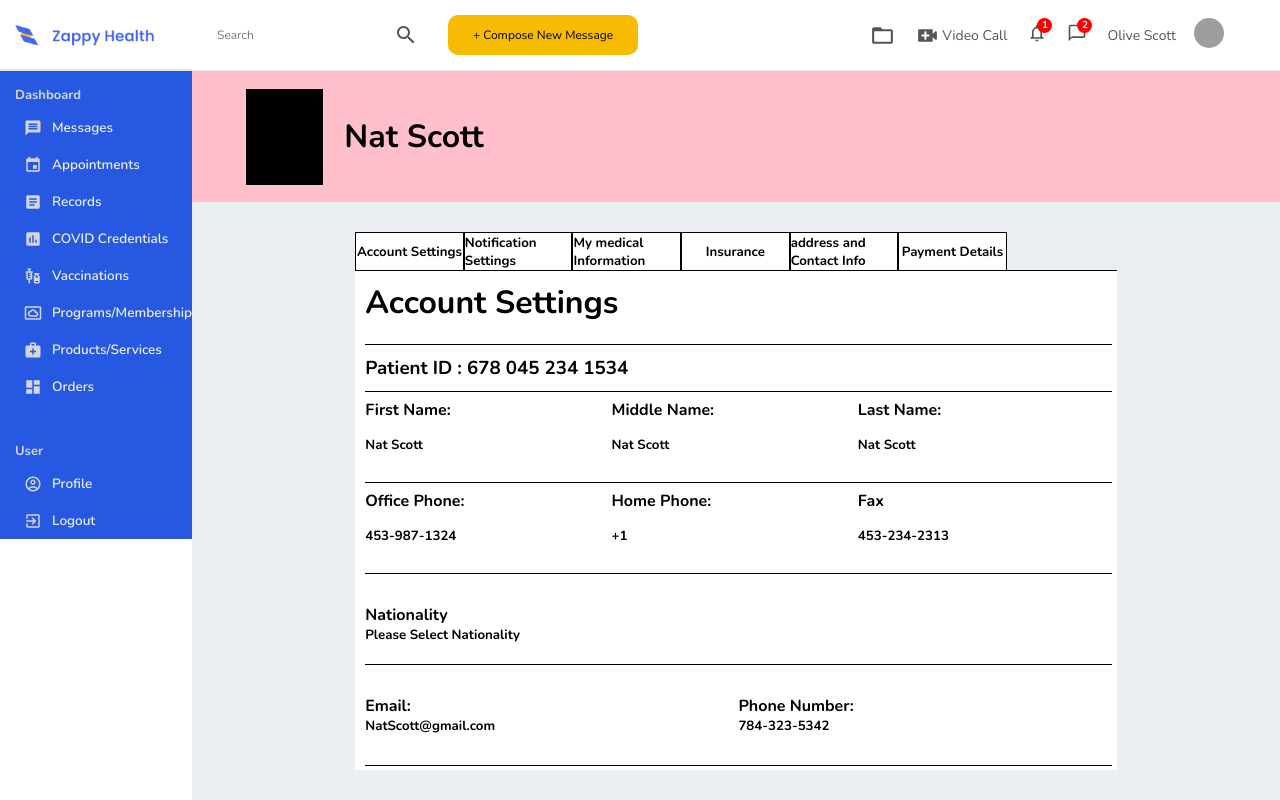
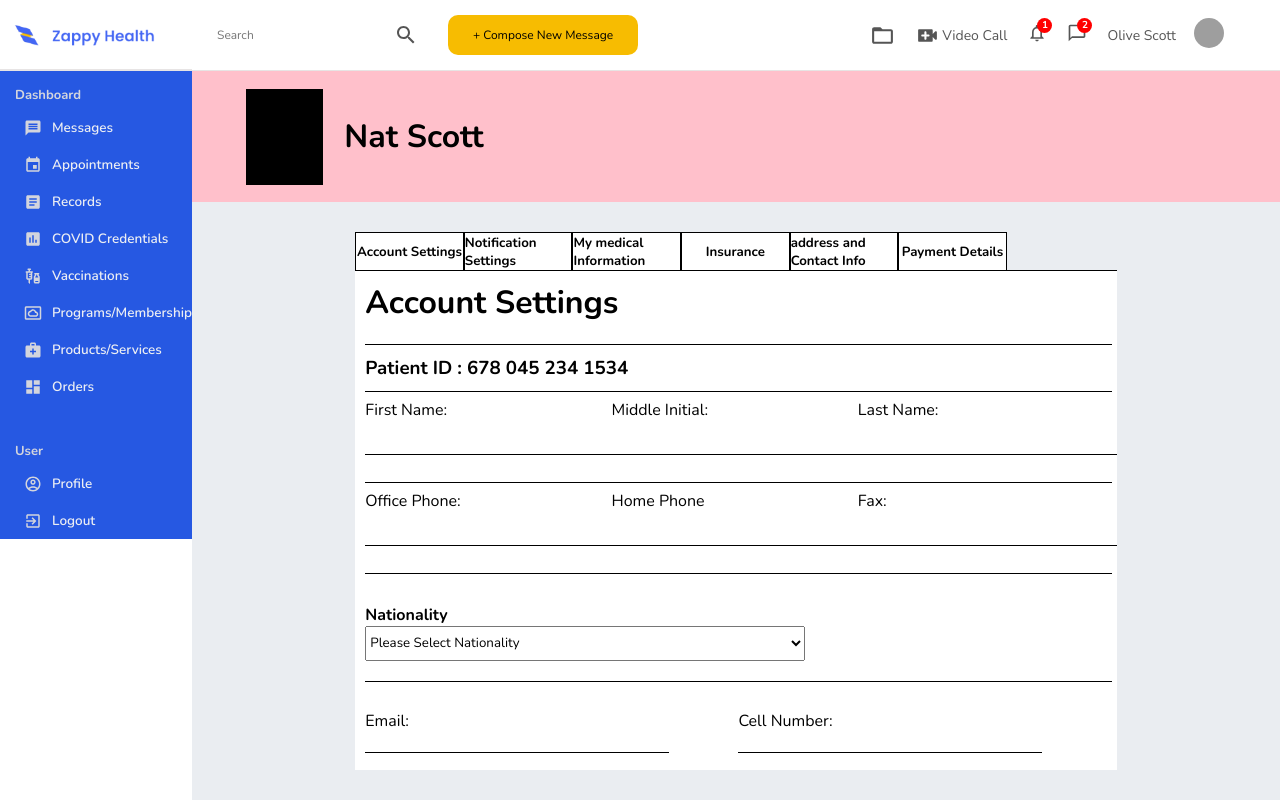
Before and after one commit to nascott94/telahealth-portal, a React (Create React App) app: page /profile in a window 1280 px wide. Built offline with nearby package versions, Linux system fonts and the light colour scheme; grey boxes are pictures that could not be loaded.

Commit message:
finished insurance

```diff
--- a/src/components/profilepage/AccountSettings.js
+++ b/src/components/profilepage/AccountSettings.js
@@ -56,6 +56,15 @@ const NamePhoneLeft = styled.div`
   flex-direction: column;
   justify-content: space-around;
   margin-bottom: 20px;
+
+  .textInput {
+    height: 18px;
+    width: 300px;
+    border-top: none;
+    border-left: none;
+    border-right: none;
+    border-bottom: 1px solid black;
+  }
 `;
 
 const NamePhoneMiddle = styled.div`
@@ -65,6 +74,15 @@ const NamePhoneMiddle = styled.div`
   flex-direction: column;
   justify-content: space-around;
   margin-bottom: 20px;
+
+  .textInput {
+    height: 18px;
+    width: 300px;
+    border-top: none;
+    border-left: none;
+    border-right: none;
+    border-bottom: 1px solid black;
+  }
 `;
 
 const NamePhoneRight = styled.div`
@@ -74,6 +92,15 @@ const NamePhoneRight = styled.div`
   flex-direction: column;
   justify-content: space-around;
   margin-bottom: 20px;
+
+  .textInput {
+    height: 18px;
+    width: 300px;
+    border-top: none;
+    border-left: none;
+    border-right: none;
+    border-bottom: 1px solid black;
+  }
 `;
 
 const NationalityContainer = styled.div`
@@ -85,6 +112,11 @@ const NationalityContainer = styled.div`
   border-bottom: 1px solid black;
   padding-top: 10px;
   padding-bottom: 20px;
+
+  .folder {
+    height: 35px;
+    width: 440px;
+  }
 `;
 
 const EmailContainer = styled.div`
@@ -101,6 +133,15 @@ const EmailLeft = styled.div`
   display: flex;
   flex-direction: column;
   justify-content: center;
+
+  .textInput {
+    height: 18px;
+    width: 300px;
+    border-top: none;
+    border-left: none;
+    border-right: none;
+    border-bottom: 1px solid black;
+  }
 `;
 
 const EmailRight = styled.div`
@@ -109,6 +150,15 @@ const EmailRight = styled.div`
   display: flex;
   flex-direction: column;
   justify-content: center;
+
+  .textInput {
+    height: 18px;
+    width: 300px;
+    border-top: none;
+    border-left: none;
+    border-right: none;
+    border-bottom: 1px solid black;
+  }
 `;
 
 const LogInContainer = styled.div`
@@ -120,6 +170,15 @@ const LogInContainer = styled.div`
   border-bottom: 1px solid black;
   padding-top: 20px;
   padding-bottom: 20px;
+
+  .textInput {
+    height: 18px;
+    width: 300px;
+    border-top: none;
+    border-left: none;
+    border-right: none;
+    border-bottom: 1px solid black;
+  }
 `;
 
 const CountryContainer = styled.div`
@@ -436,7 +495,16 @@ const EmergencyContactBottomLeft = styled.div`
   width: 33.3%;
   display: flex;
   flex-direction: column;
-  align-items: center;
+  justify-content: space-around;
+
+  .textInput {
+    height: 18px;
+    width: 300px;
+    border-top: none;
+    border-left: none;
+    border-right: none;
+    border-bottom: 1px solid black;
+  }
 `;
 
 const EmergencyContactBottomMiddle = styled.div`
@@ -444,7 +512,16 @@ const EmergencyContactBottomMiddle = styled.div`
   width: 33.3%;
   display: flex;
   flex-direction: column;
-  align-items: center;
+  justify-content: space-around;
+
+  .textInput {
+    height: 18px;
+    width: 300px;
+    border-top: none;
+    border-left: none;
+    border-right: none;
+    border-bottom: 1px solid black;
+  }
 `;
 
 const EmergencyContactBottomRight = styled.div`
@@ -452,7 +529,18 @@ const EmergencyContactBottomRight = styled.div`
   width: 33.3%;
   display: flex;
   flex-direction: column;
-  align-items: center;
+  justify-content: center;
+  padding-bottom: 108px;
+  padding-top: 30px;
+
+  .textInput {
+    height: 18px;
+    width: 300px;
+    border-top: none;
+    border-left: none;
+    border-right: none;
+    border-bottom: 1px solid black;
+  }
 `;
 
 const EmergancyContactBox = styled.div`
@@ -501,49 +589,83 @@ const AccountSettings = () => {
         </PatientIDContainer>
         <NameContainer>
           <NamePhoneLeft>
-            <h4>First Name:</h4>
-            <h5>Nat Scott</h5>
+            <label for="fname">First Name:</label>
+            <input className="textInput" type="text" id="fname" name="fname" />
           </NamePhoneLeft>
           <NamePhoneMiddle>
-            <h4>Middle Name:</h4>
-            <h5>Nat Scott</h5>
+            <label for="mname">Middle Initial:</label>
+            <input className="textInput" type="text" id="mname" name="mname" />
           </NamePhoneMiddle>
           <NamePhoneRight>
-            <h4>Last Name:</h4>
-            <h5>Nat Scott</h5>
+            <label for="lname">Last Name:</label>
+            <input className="textInput" type="text" id="lname" name="lname" />
           </NamePhoneRight>
         </NameContainer>
         <PhoneContainer>
           <NamePhoneLeft>
-            <h4>Office Phone:</h4>
-            <h5>453-987-1324</h5>
+            <label for="opname">Office Phone:</label>
+            <input
+              className="textInput"
+              type="text"
+              id="opname"
+              name="opname"
+            />
           </NamePhoneLeft>
           <NamePhoneMiddle>
-            <h4>Home Phone:</h4>
-            <h5>+1</h5>
+            <label for="hpname">Home Phone</label>
+            <input
+              className="textInput"
+              type="text"
+              id="hpname"
+              name="hpname"
+            />
           </NamePhoneMiddle>
           <NamePhoneRight>
-            <h4>Fax</h4>
-            <h5>453-234-2313</h5>
+            <label for="faxname">Fax:</label>
+            <input
+              className="textInput"
+              type="text"
+              id="faxname"
+              name="faxname"
+            />
           </NamePhoneRight>
         </PhoneContainer>
         <NationalityContainer>
           <h4>Nationality</h4>
-          <h5>Please Select Nationality</h5>
+          <select name="folder" className="folder">
+            <option value="1" selected="selected">
+              Please Select Nationality
+            </option>
+          </select>
         </NationalityContainer>
         <EmailContainer>
           <EmailLeft>
-            <h4>Email:</h4>
-            <h5>NatScott@gmail.com</h5>
+            <label for="emailname">Email:</label>
+            <input
+              className="textInput"
+              type="text"
+              id="emailname"
+              name="emailname"
+            />
           </EmailLeft>
           <EmailRight>
-            <h4>Phone Number:</h4>
-            <h5>784-323-5342</h5>
+            <label for="cellname">Cell Number:</label>
+            <input
+              className="textInput"
+              type="text"
+              id="cellname"
+              name="cellname"
+            />
           </EmailRight>
         </EmailContainer>
         <LogInContainer>
-          <h4>ZAPPY HEALTH Username</h4>
-          <h5>Natfirech</h5>
+          <label for="username">Zappy Health UserName:</label>
+          <input
+            className="textInput"
+            type="text"
+            id="username"
+            name="username"
+          />
         </LogInContainer>
         <CountryContainer>
           <CountryLeft>
@@ -721,15 +843,46 @@ const AccountSettings = () => {
           </EmergencyContactContainerTop>
           <EmergencyContactContainerBottom>
             <EmergencyContactBottomLeft>
-              <EmergancyContactBox>First Name</EmergancyContactBox>
-              <EmergancyContactBox>Home Phone</EmergancyContactBox>
+              <label for="fname">First Name:</label>
+              <input
+                className="textInput"
+                type="text"
+                id="fname"
+                name="fname"
+              />
+              <label for="hphonename">Home Phone:</label>
+              <input
+                className="textInput"
+                type="text"
+                id="hphonename"
+                name="hphonename"
+              />
             </EmergencyContactBottomLeft>
             <EmergencyContactBottomMiddle>
-              <EmergancyContactBox>Last Name</EmergancyContactBox>
-              <EmergancyContactBox>Cell Phone</EmergancyContactBox>
+              <label for="lname">Last Name:</label>
+              <input
+                className="textInput"
+                type="text"
+                id="lname"
+                name="lname"
+              />
+              <label for="cpname">Cell Phone:</label>
+              <input
+                className="textInput"
+                type="text"
+                id="cpname"
+                name="cpname"
+              />
             </EmergencyContactBottomMiddle>
             <EmergencyContactBottomRight>
-              <EmergancyContactBox>Email</EmergancyContactBox>
+              <label for="emailname">Email:</label>
+              <br></br>
+              <input
+                className="textInput"
+                type="text"
+                id="emailname"
+                name="emailname"
+              />
             </EmergencyContactBottomRight>
           </EmergencyContactContainerBottom>
         </EmergencyContactContainer>
--- a/src/components/profilepage/Insurance.js
+++ b/src/components/profilepage/Insurance.js
@@ -7,7 +7,8 @@ const Container = styled.div`
   display: flex;
   flex-direction: column;
   align-items: center;
-  background-color: orange;
+  background-color: white;
+  border-top: 1px solid black;
 `;
 
 const NavBarContainer = styled.div`
@@ -15,23 +16,28 @@ const NavBarContainer = styled.div`
   width: 98%;
   display: flex;
   margin-top: 11px;
+  border-bottom: 1px solid black;
 `;
 
 const NavBarBoxes = styled.div`
   height: 100%;
   width: 18%;
   display: flex;
-  justify-content: center;
   align-items: center;
-  background-color: purple;
+  background-color: white;
 `;
 
 const PatientNameContainer = styled.div`
-  height: 100px;
+  height: 75px;
   width: 98%;
   display: flex;
   flex-direction: column;
   margin-top: 5px;
+
+  .folder {
+    height: 30px;
+    width: 440px;
+  }
 `;
 
 const DropDownBox = styled.div`
@@ -64,10 +70,11 @@ const PatientInsuranceLeftTop = styled.div`
 `;
 const PatientInsuranceLeftBottom = styled.div`
   height: 50%;
-  width: 100%;
+  width: 60%;
   display: flex;
   align-items: center;
   justify-content: space-between;
+  padding-right: 40%;
 `;
 
 const PatientInsuranceRight = styled.div`
@@ -82,15 +89,50 @@ const PatientInsuranceRight = styled.div`
 const InsuranceTypeContainer = styled.div`
   height: 100px;
   width: 98%;
-  background-color: red;
+  background-color: white;
   display: flex;
+  flex-direction: column;
+`;
+
+const InsuranceTypeContainerTop = styled.div`
+  height: 50%;
+  width: 90%;
+  display: flex;
+  align-items: center;
   justify-content: space-between;
 `;
 
+const InsuranceTypeContainerBottom = styled.div`
+  height: 50%;
+  width: 100%;
+  display: flex;
+  align-items: center;
+  justify-content: center;
+  background-color: grey;
+`;
+
 const Footer = styled.div`
-  height: 120px;
+  height: 70px;
   width: 98%;
-  background-color: grey;
+  background-color: white;
+  justify-content: space-between;
+  display: flex;
+`;
+
+const FooterLeft = styled.div`
+  height: 100%;
+  width: 50%;
+  display: flex;
+  align-items: center;
+`;
+
+const FooterRight = styled.div`
+  height: 100%;
+  width: 10%;
+  display: flex;
+  align-items: center;
+  justify-content: space-between;
+  padding-right: 20px;
 `;
 
 const Insurance = () => {
@@ -98,14 +140,18 @@ const Insurance = () => {
     <>
       <Container>
         <NavBarContainer>
-          <NavBarBoxes>One</NavBarBoxes>
-          <NavBarBoxes>Two</NavBarBoxes>
-          <NavBarBoxes>Three</NavBarBoxes>
-          <NavBarBoxes>Four</NavBarBoxes>
+          <NavBarBoxes>Medical Insurance</NavBarBoxes>
+          <NavBarBoxes>Pharamcy Insurance</NavBarBoxes>
+          <NavBarBoxes>Vision Insurance</NavBarBoxes>
+          <NavBarBoxes>Dental Insurance</NavBarBoxes>
         </NavBarContainer>
         <PatientNameContainer>
-          <h4>Patient Name</h4>
-          <DropDownBox></DropDownBox>
+          <h4>Patient Name:</h4>
+          <select name="folder" className="folder">
+            <option value="1" selected="selected">
+              Nat Scott
+            </option>
+          </select>
         </PatientNameContainer>
         <PatientInsuranceContainer>
           <PatientInsuranceLeft>
@@ -114,14 +160,36 @@ const Insurance = () => {
             </PatientInsuranceLeftTop>
             <PatientInsuranceLeftBottom>
               <h5>Show</h5>
-              <h5>Box</h5>
+              <select name="folder" className="folder">
+                <option value="1" selected="selected">
+                  10
+                </option>
+              </select>
               <h5>entries</h5>
             </PatientInsuranceLeftBottom>
           </PatientInsuranceLeft>
           <PatientInsuranceRight></PatientInsuranceRight>
         </PatientInsuranceContainer>
-        <InsuranceTypeContainer></InsuranceTypeContainer>
-        <Footer></Footer>
+        <InsuranceTypeContainer>
+          <InsuranceTypeContainerTop>
+            <h5>Company Name</h5>
+            <h5>Plan Name</h5>
+            <h5>Insurance Type</h5>
+            <h5>Policy Number</h5>
+            <h5>Policy Type</h5>
+            <h5>Action</h5>
+          </InsuranceTypeContainerTop>
+          <InsuranceTypeContainerBottom>
+            No Insurance Available
+          </InsuranceTypeContainerBottom>
+        </InsuranceTypeContainer>
+        <Footer>
+          <FooterLeft>Showing 0 to 0 of 0 entries</FooterLeft>
+          <FooterRight>
+            <h4>Next</h4>
+            <h4>Back</h4>
+          </FooterRight>
+        </Footer>
       </Container>
     </>
   );
```
